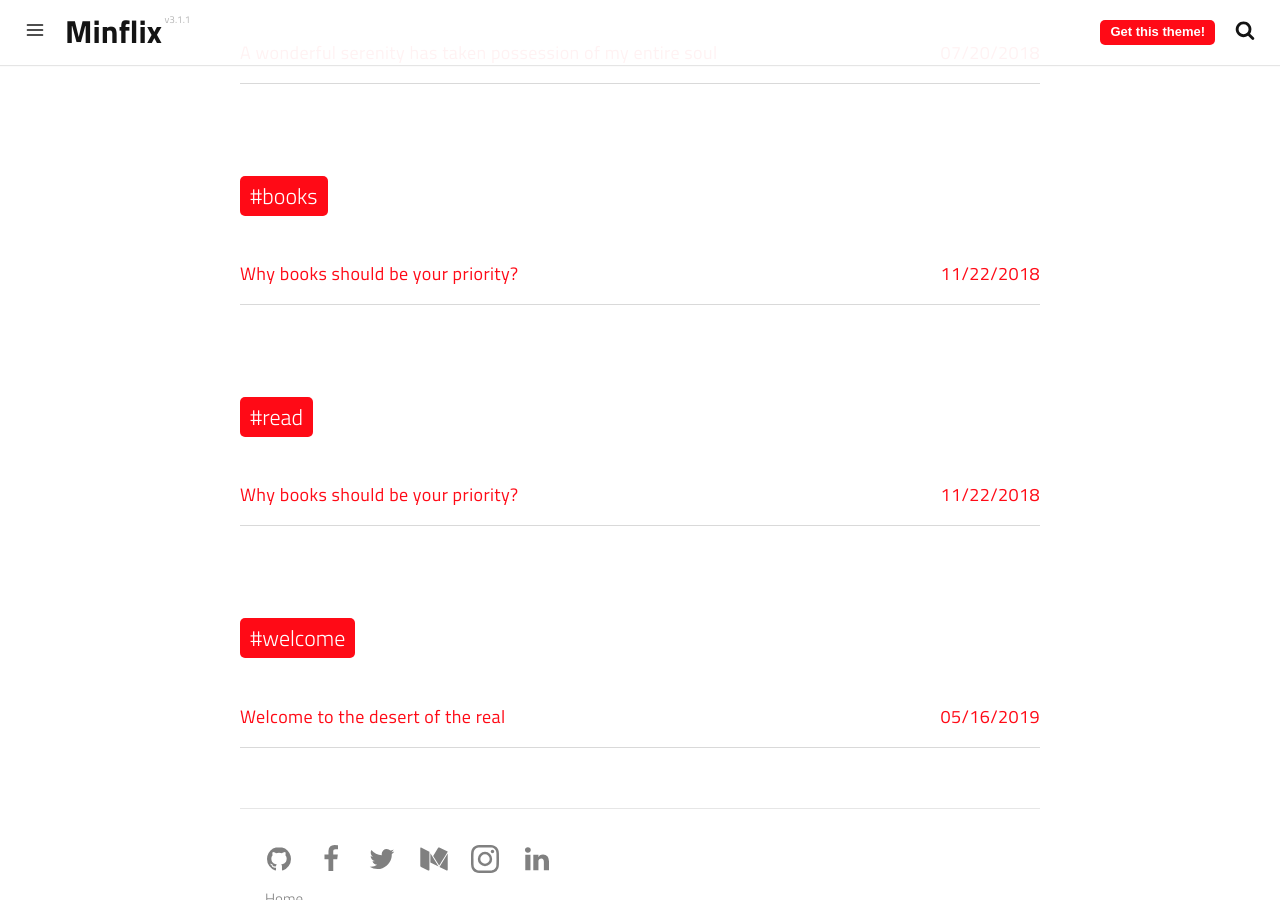
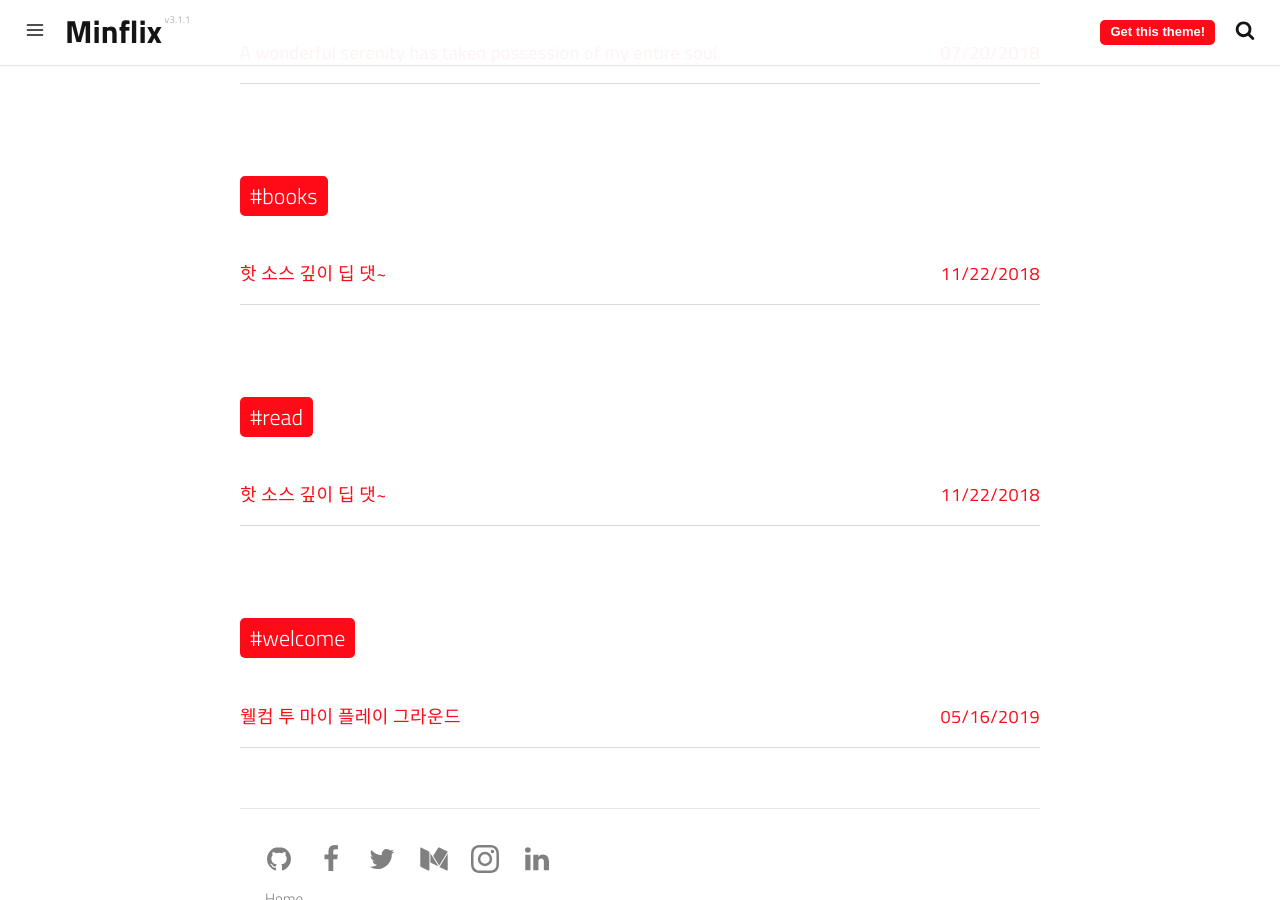
Before and after one commit to minjubae/minjubae.github.io, a Jekyll site: the page built from tags.html, in a window 1280 px wide and 900 px high, scrolled down 6471 px. Built offline with Jekyll 4.4.1, drawn with Linux system fonts in a browser that asks for light colours; a script that is not in the unit is left out; some of the changed text lies outside the part shown.

Commit message:
hello minju

```diff
--- a/_posts/2010-01-01-welcome-to-the-desert-of-the-real.md
+++ b/_posts/2010-01-01-welcome-to-the-desert-of-the-real.md
@@ -1,7 +1,7 @@
 ---
 date: 2019-05-16T23:48:05.000Z
 layout: post
-title: Welcome to the desert of the real
+title: 웰컴 투 마이 플레이 그라운드
 subtitle: 'Lorem ipsum dolor sit amet, consectetur adipisicing elit.'
 description: >-
   Lorem ipsum dolor sit amet, consectetur adipisicing elit, sed do eiusmod
--- a/_posts/2010-03-03-why-books-should-be-your-priority.md
+++ b/_posts/2010-03-03-why-books-should-be-your-priority.md
@@ -1,7 +1,7 @@
 ---
 date: 2018-11-22 12:26:40
 layout: post
-title: Why books should be your priority?
+title: 핫 소스 깊이 딥 댓~
 subtitle: Lorem ipsum dolor sit amet, consectetur adipisicing elit.
 description: Lorem ipsum dolor sit amet, consectetur adipisicing elit, sed do eiusmod tempor incididunt ut labore et dolore magna aliqua.
 image: https://res.cloudinary.com/dm7h7e8xj/image/upload/v1559822138/theme9_v273a9.jpg
```
Also changed, not shown: 1 other file.
